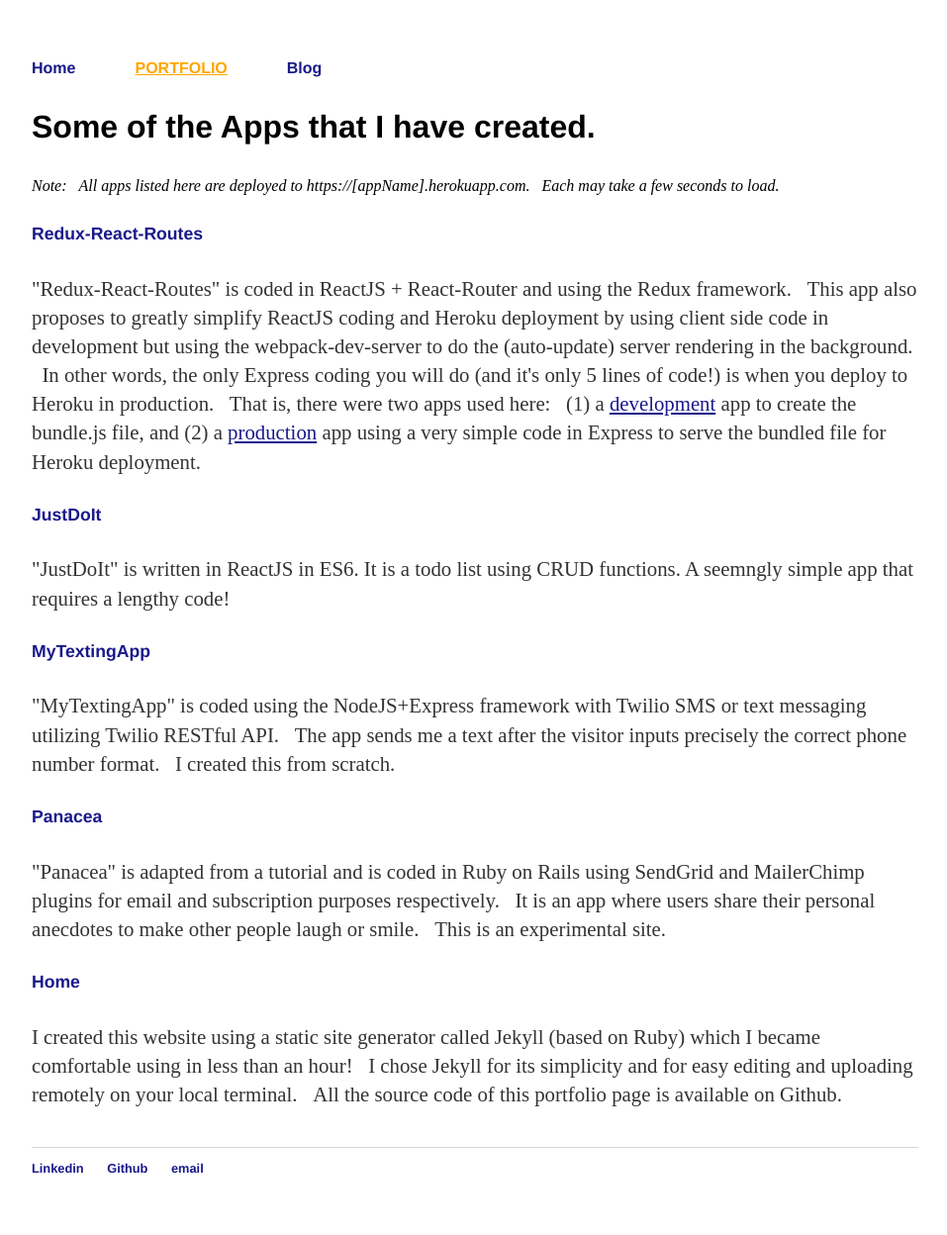
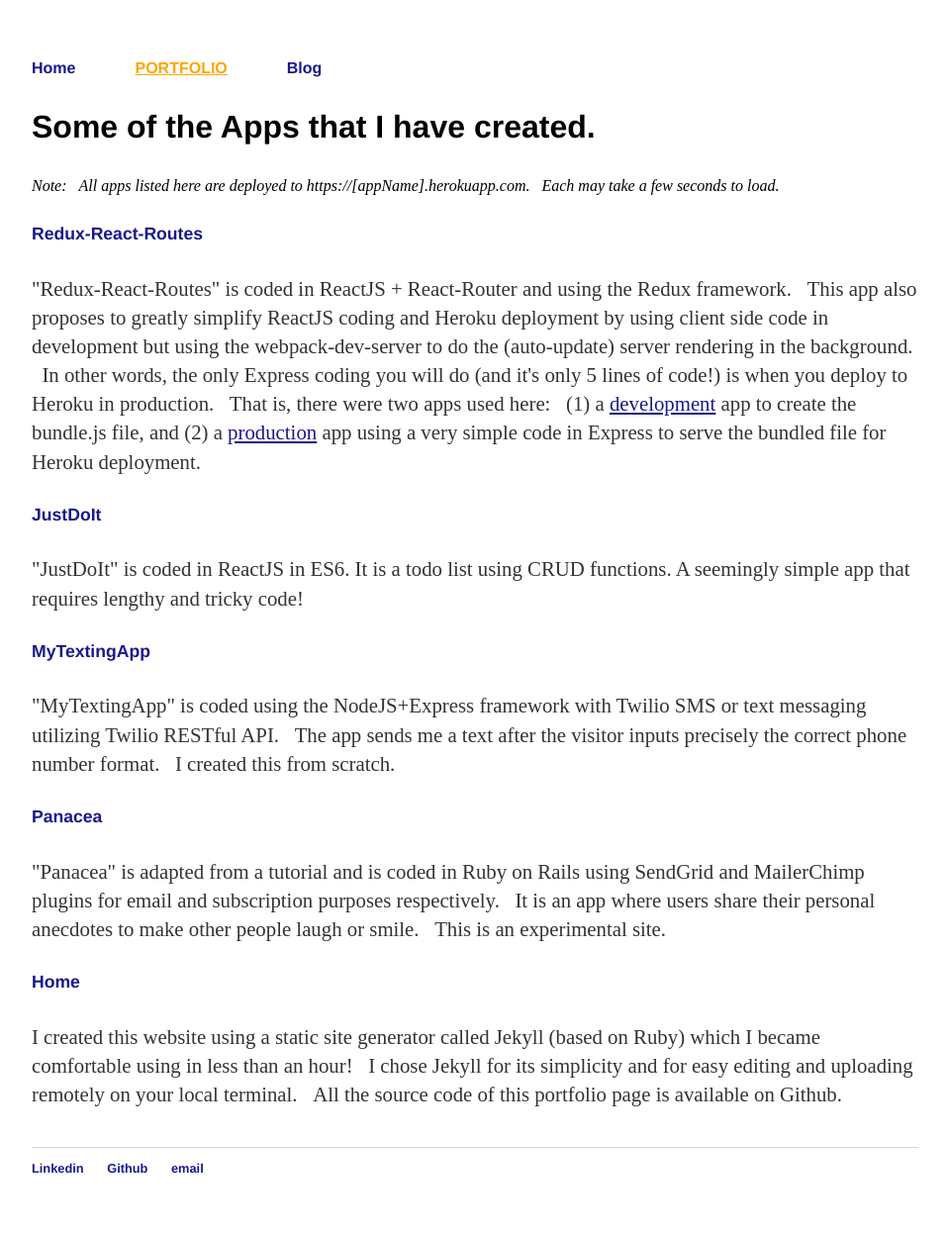
Before and after one commit to rodstaff/rodstaff.github.io, a Jekyll site: the page built from portfolio/index.html, in a window 1280 px wide. Shown: the whole page at 99% size, without its empty margins (160-1117 px from the left). Built offline with Jekyll 4.4.1, drawn with Linux system fonts in a browser that asks for light colours.

Commit message:
modified portfolio view

```diff
--- a/portfolio/index.html
+++ b/portfolio/index.html
@@ -12,7 +12,7 @@
 
          <h5><a href="https://justdoit-heroku.herokuapp.com/">JustDoIt</a></h5>
 
-         <p>"JustDoIt" is written in ReactJS in ES6.  It is a todo list using CRUD functions.  A seemngly simple app that requires a lengthy code!</p>
+         <p>"JustDoIt" is coded in ReactJS in ES6.  It is a todo list using CRUD functions.  A seemingly simple app that requires lengthy and tricky code!</p>
 
 	     <h5><a href="https://mytextingapp.herokuapp.com/" target="_blank">MyTextingApp</a></h5>
 
```
